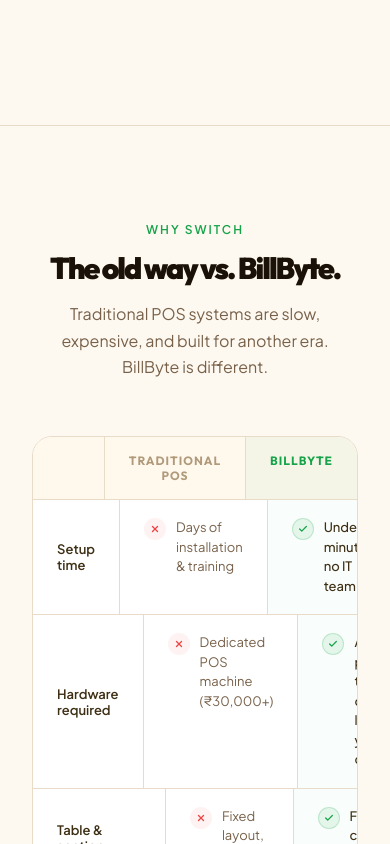
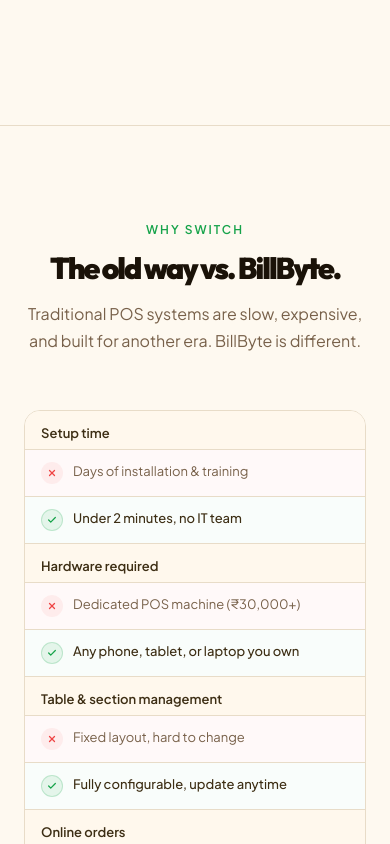
Before and after one commit to rohail642/BillByte-Landing, a React (Vite) app: page / in a window 390 px wide. Shown: the part 5500-6344 px from the top of the page. Built offline with nearby package versions, Linux system fonts and the light colour scheme.

Commit message:
Fix Compare section mobile layout — stack rows as cards on small screens

```diff
--- a/src/sections/Compare.jsx
+++ b/src/sections/Compare.jsx
@@ -1,4 +1,3 @@
-import { useInView } from 'react-intersection-observer'
 import { motion } from 'framer-motion'
 
 const ROWS = [
@@ -36,13 +35,48 @@
 )
 
 export default function Compare() {
-  const { ref, inView } = useInView({ triggerOnce: true })
   return (
-    <section style={{ padding: '96px 32px', background: 'var(--bg)', borderTop: '1px solid var(--border)' }}>
+    <section style={{ padding: '96px 24px', background: 'var(--bg)', borderTop: '1px solid var(--border)' }}>
+      <style>{`
+        .compare-table { border: 1.5px solid var(--border); border-radius: 20px; overflow: hidden; background: white; }
+        .compare-header { display: grid; grid-template-columns: 1fr 1fr 1fr; background: var(--bg2); border-bottom: 1.5px solid var(--border); }
+        .compare-header-cell { padding: 16px 20px; }
+        .compare-row { display: grid; grid-template-columns: 1fr 1fr 1fr; border-bottom: 1px solid var(--border); }
+        .compare-row:last-child { border-bottom: none; }
+        .compare-label { padding: 18px 20px; display: flex; align-items: center; }
+        .compare-old { padding: 18px 20px; border-left: 1px solid var(--border); display: flex; align-items: flex-start; gap: 10px; }
+        .compare-new { padding: 18px 20px; border-left: 1px solid var(--border); display: flex; align-items: flex-start; gap: 10px; background: rgba(22,163,74,0.025); }
+
+        @media (max-width: 640px) {
+          .compare-header { display: none; }
+          .compare-table { border-radius: 16px; }
+          .compare-row { display: flex; flex-direction: column; padding: 0; }
+          .compare-label {
+            padding: 14px 16px 8px;
+            font-size: 13px !important;
+            font-weight: 700 !important;
+            color: var(--text) !important;
+            background: var(--bg2);
+            border-bottom: 1px solid var(--border);
+          }
+          .compare-old {
+            padding: 12px 16px;
+            border-left: none;
+            border-bottom: 1px solid var(--border);
+            background: rgba(239,68,68,0.03);
+          }
+          .compare-new {
+            padding: 12px 16px;
+            border-left: none;
+          }
+        }
+      `}</style>
+
       <div style={{ maxWidth: 900, margin: '0 auto' }}>
-        <motion.div ref={ref}
+        <motion.div
           initial={{ y: 20, opacity: 0 }}
-          animate={inView ? { y: 0, opacity: 1 } : {}}
+          whileInView={{ y: 0, opacity: 1 }}
+          viewport={{ once: true }}
           style={{ textAlign: 'center', marginBottom: 56 }}>
           <p style={{ fontSize: 12, fontWeight: 700, color: 'var(--green)', letterSpacing: 2, textTransform: 'uppercase', marginBottom: 12 }}>
             Why switch
@@ -60,32 +94,29 @@
           whileInView={{ y: 0, opacity: 1 }}
           viewport={{ once: true }}
           transition={{ duration: 0.6 }}
-          style={{ border: '1.5px solid var(--border)', borderRadius: 20, overflow: 'hidden', background: 'white' }}>
+          className="compare-table">
 
-          {/* Header */}
-          <div style={{ display: 'grid', gridTemplateColumns: '1fr 1fr 1fr', background: 'var(--bg2)', borderBottom: '1.5px solid var(--border)' }}>
-            <div style={{ padding: '16px 24px' }} />
-            <div style={{ padding: '16px 24px', borderLeft: '1px solid var(--border)', textAlign: 'center' }}>
+          {/* Header — hidden on mobile */}
+          <div className="compare-header">
+            <div className="compare-header-cell" />
+            <div className="compare-header-cell" style={{ borderLeft: '1px solid var(--border)', textAlign: 'center' }}>
               <p style={{ fontFamily: 'Outfit', fontSize: 12, fontWeight: 700, color: 'var(--muted)', letterSpacing: 1, textTransform: 'uppercase' }}>Traditional POS</p>
             </div>
-            <div style={{ padding: '16px 24px', borderLeft: '1px solid var(--border)', textAlign: 'center', background: 'rgba(22,163,74,0.04)' }}>
+            <div className="compare-header-cell" style={{ borderLeft: '1px solid var(--border)', textAlign: 'center', background: 'rgba(22,163,74,0.04)' }}>
               <p style={{ fontFamily: 'Outfit', fontSize: 12, fontWeight: 700, color: 'var(--green)', letterSpacing: 1, textTransform: 'uppercase' }}>BillByte</p>
             </div>
           </div>
 
-          {ROWS.map((row, i) => (
-            <div key={row.label} style={{
-              display: 'grid', gridTemplateColumns: '1fr 1fr 1fr',
-              borderBottom: i < ROWS.length - 1 ? '1px solid var(--border)' : 'none',
-            }}>
-              <div style={{ padding: '18px 24px', display: 'flex', alignItems: 'center' }}>
+          {ROWS.map((row) => (
+            <div key={row.label} className="compare-row">
+              <div className="compare-label">
                 <span style={{ fontSize: 13, fontWeight: 600, color: 'var(--text2)' }}>{row.label}</span>
               </div>
-              <div style={{ padding: '18px 24px', borderLeft: '1px solid var(--border)', display: 'flex', alignItems: 'flex-start', gap: 10 }}>
+              <div className="compare-old">
                 <Cross />
                 <span style={{ fontSize: 13, color: 'var(--text3)', lineHeight: 1.5 }}>{row.old}</span>
               </div>
-              <div style={{ padding: '18px 24px', borderLeft: '1px solid var(--border)', display: 'flex', alignItems: 'flex-start', gap: 10, background: 'rgba(22,163,74,0.025)' }}>
+              <div className="compare-new">
                 <Check />
                 <span style={{ fontSize: 13, color: 'var(--text2)', lineHeight: 1.5, fontWeight: 500 }}>{row.bb}</span>
               </div>
```
